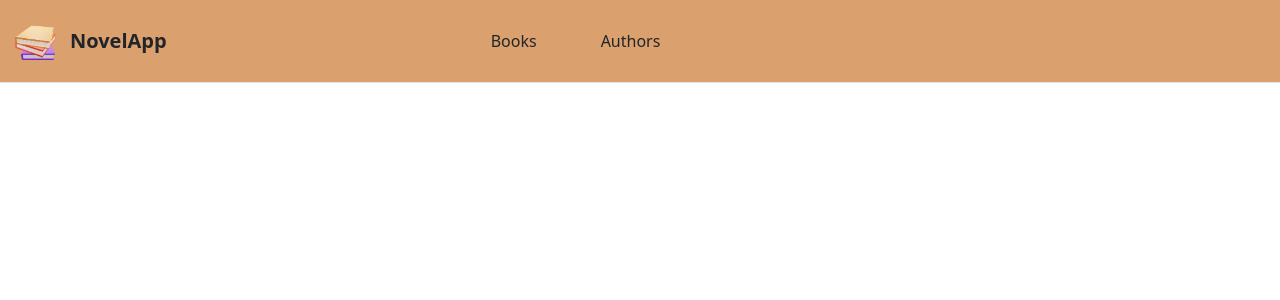
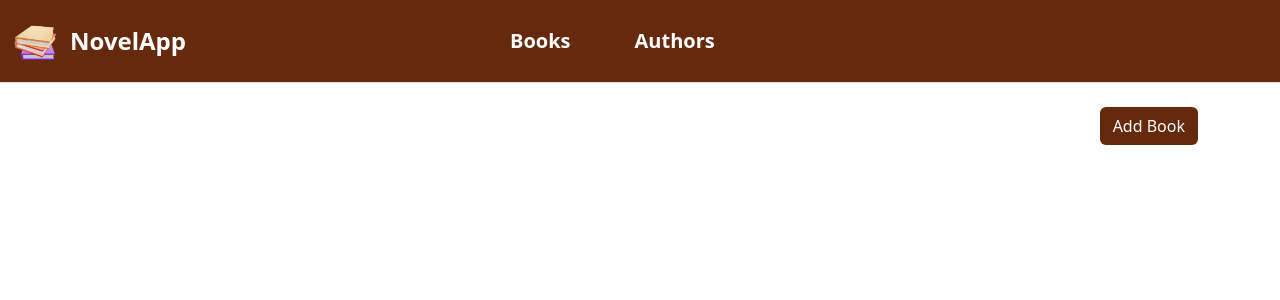
Before and after one commit to Nitharsha99/NovelApp, an Angular app in the folder novelWeb/: page /book-list in a window 1280 px wide. Before the commit this address led to /. Shown: the top 300 px of the page. Built offline with nearby package versions, Linux system fonts and the light colour scheme.

Commit message:
create a book form interface

```diff
--- a/novelWeb/src/app/app.html
+++ b/novelWeb/src/app/app.html
@@ -1,4 +1,3 @@
 <app-header></app-header>
-<div>
-  <router-outlet></router-outlet>
-</div>
+
+<router-outlet></router-outlet>
--- a/novelWeb/src/app/app.routes.ts
+++ b/novelWeb/src/app/app.routes.ts
@@ -4,5 +4,6 @@ import { BookList } from './components/book-list/book-list';
 
 export const routes: Routes = [
     {path: '', component: BookList},
+    {path: 'book-list', component: BookList},
     {path: 'book-detail/:id', component: BookDetail}
 ];
--- a/novelWeb/src/app/app.ts
+++ b/novelWeb/src/app/app.ts
@@ -1,11 +1,10 @@
 import { Component, signal } from '@angular/core';
 import { RouterOutlet } from '@angular/router';
 import { Header } from './components/header/header';
-import { BookList } from './components/book-list/book-list';
 
 @Component({
   selector: 'app-root',
-  imports: [RouterOutlet, Header, BookList],
+  imports: [RouterOutlet, Header],
   templateUrl: './app.html',
   styleUrl: './app.css'
 })
--- a/novelWeb/src/app/components/book-detail/book-detail.css
+++ b/novelWeb/src/app/components/book-detail/book-detail.css
@@ -0,0 +1,20 @@
+h4{
+    font-weight: 700;
+}
+
+.card {
+  border-radius: 12px;
+}
+
+.btn-light{
+    border-color: gray;
+}
+
+.btn-custom{
+    background-color: #652a0E;
+    color: white;
+}
+
+.btn-custom:hover {
+  background-color: #DAA06D;
+}
--- a/novelWeb/src/app/components/book-detail/book-detail.html
+++ b/novelWeb/src/app/components/book-detail/book-detail.html
@@ -1 +1,60 @@
-<p>book-detail works!</p>
+<div class="container mt-4">
+    <div class="row justify-content-center">
+        <div class="col-md-7">
+
+            <div class="card shadow-lg p-4">
+                <h4 class="mb-3">Add Book</h4>
+
+                <form>
+                    <div class="form-group row mb-4 mt-3">
+                        <label for="title" class="col-sm-3 col-form-label">Title : </label>
+                        <div class="col-sm-9">
+                            <input type="text" class="form-control" id="title" placeholder="Enter Book Title">
+                        </div>
+                    </div>
+
+                    <div class="form-group row mb-4 mt-3">
+                        <label for="author" class="col-sm-3 col-form-label">Author : </label>
+                        <div class="col-sm-9">
+                            <input type="text" class="form-control" id="author" placeholder="Enter Author Name">
+                        </div>
+                    </div>
+
+                    <div class="form-group row mb-4 mt-3">
+                        <label for="description" class="col-sm-3 col-form-label">Description : </label>
+                        <div class="col-sm-9">
+                            <textarea class="form-control" id="description" rows="3"
+                                placeholder="Enter Description"></textarea>
+                        </div>
+                    </div>
+
+                    <div class="form-group row mb-3">
+                        <label class="col-sm-3 col-form-label">Book completed :</label>
+                        <div class="col-sm-9 d-flex align-items-center">
+                            <input type="checkbox" class="form-check-input" id="completed">
+                        </div>
+                    </div>
+
+                    <div class="form-group row mb-3">
+                        <label class="col-sm-3 col-form-label">Already Read :</label>
+                        <div class="col-sm-9 d-flex align-items-center">
+                            <input type="checkbox" class="form-check-input" id="alreadyRead">
+                        </div>
+                    </div>
+
+                    <div class="text-end mt-4">
+                        <button type="submit" class="btn btn-light me-2" (click)="backToList()">
+                            Cancel
+                        </button>
+                        <button type="cancel" class="btn btn-custom">
+                            Add
+                        </button>
+                    </div>
+
+                </form>
+
+            </div>
+
+        </div>
+    </div>
+</div>
--- a/novelWeb/src/app/components/book-detail/book-detail.ts
+++ b/novelWeb/src/app/components/book-detail/book-detail.ts
@@ -1,4 +1,5 @@
-import { Component } from '@angular/core';
+import { Component, OnInit } from '@angular/core';
+import { Router } from '@angular/router';
 
 @Component({
   selector: 'app-book-detail',
@@ -6,6 +7,18 @@ import { Component } from '@angular/core';
   templateUrl: './book-detail.html',
   styleUrl: './book-detail.css',
 })
-export class BookDetail {
+export class BookDetail implements OnInit{
+
+  constructor(private router: Router){
+
+  }
+
+  ngOnInit(): void {
+    throw new Error('Method not implemented.');
+  }
+
+  backToList(): void{
+    this.router.navigate(['/book-list']);
+  }
 
 }
--- a/novelWeb/src/app/components/book-list/book-list.html
+++ b/novelWeb/src/app/components/book-list/book-list.html
@@ -1,5 +1,5 @@
 <div class="container mt-4">
-    <div class="d-grid d-md-flex justify-content-md-end me-3">
+    <div class="d-grid d-md-flex justify-content-md-end">
         <button class="btn btn-custom" type="button" (click)="navigateToAdd()">Add Book</button>
     </div>
 </div>
--- a/novelWeb/src/app/components/header/header.css
+++ b/novelWeb/src/app/components/header/header.css
@@ -1,7 +1,14 @@
 a:hover {
-  color: #0d6efd;
+  color: #DAA06D;
 }
 
 header{
-    background-color: #DAA06D;
+    /*background-color: #DAA06D;*/
+    background-color: #652a0E;
 }
+
+a{
+  color:white;
+  font-weight: 600;
+  font-size: 20px;
+}
--- a/novelWeb/src/app/components/header/header.html
+++ b/novelWeb/src/app/components/header/header.html
@@ -6,7 +6,7 @@
       <a routerLink="/"
          class="d-flex align-items-center text-decoration-none me-4 flex-shrink-0">
         <img src="assets/BookIcon.png" height="50" width="50" class="me-2 rounded-circle"  />
-        <span class="fw-bold fs-5 text-dark">NovelApp</span>
+        <span class="fw-bold fs-4">NovelApp</span>
       </a>
 
       <!-- Navigation Links -->
@@ -15,14 +15,14 @@
         <a routerLink="/"
            routerLinkActive="fw-bold text-primary"
            [routerLinkActiveOptions]="{ exact: true }"
-           class="text-dark text-decoration-none"
+           class="text-decoration-none"
            style="padding-right: 40px;">
           Books
         </a>
 
         <a routerLink="/about"
            routerLinkActive="fw-bold text-primary"
-           class="text-dark text-decoration-none">
+           class="text-decoration-none">
           Authors
         </a>
 
```
